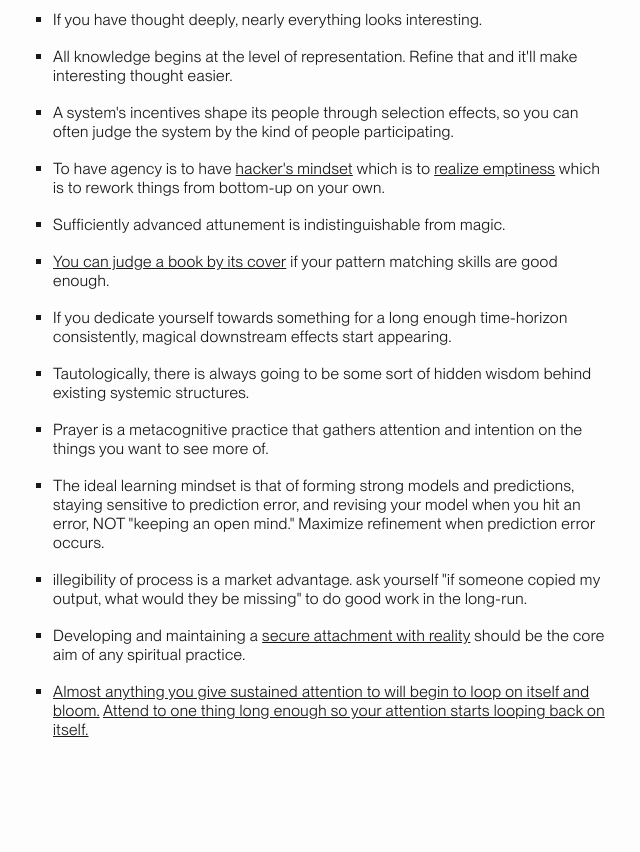
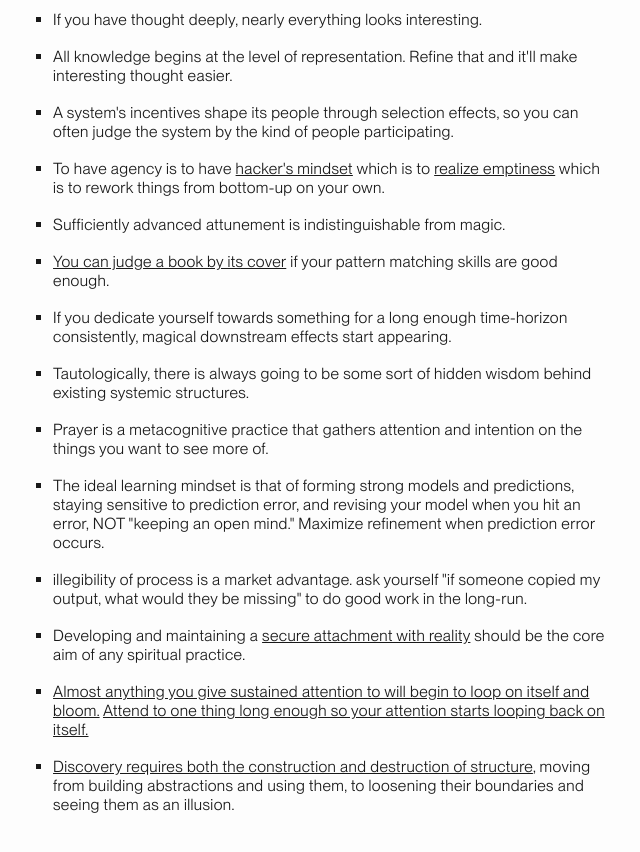
Before and after one commit to pxsswordprotected/personalsite, a Jekyll site: the page docs/principles.html, which Jekyll copies as it is, in a window 1280 px wide and 900 px high, scrolled down 4117 px. Shown: the top 852 px of the window, without its empty margins (320-960 px from the left). Built offline with Jekyll 4.4.1, drawn with Linux system fonts in a browser that asks for light colours; before the commit the page ends 4942 px from its top, so only the background shows below that.

Commit message:
new list item

```diff
--- a/docs/principles.html
+++ b/docs/principles.html
@@ -742,6 +742,9 @@
                         <li>
                             <a href="https://www.henrikkarlsson.xyz/p/attention" target="blank">Almost anything you give sustained attention to will begin to loop on itself and bloom.</a> <a href="https://x.com/psswordprotectd/status/2066209919380951301?s=20" target="_blank">Attend to one thing long enough so your attention starts looping back on itself.</a>
                         </li>
+                        <li>
+                            <a href="https://www.psswordprotectd.com/2026/03/31/emptydiscovery/" target="_blank">Discovery requires both the construction and destruction of structure</a>, moving from building abstractions and using them, to loosening their boundaries and seeing them as an illusion.
+                        </li>
                     </ul>
                 </section>
             </main>
```
